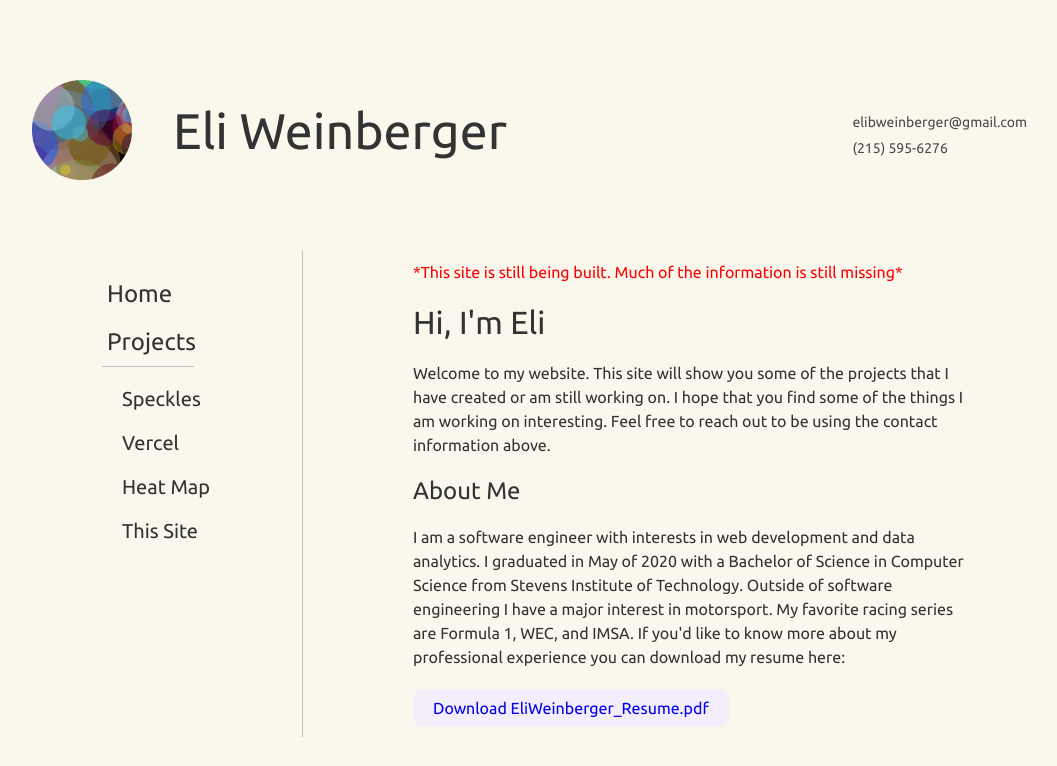
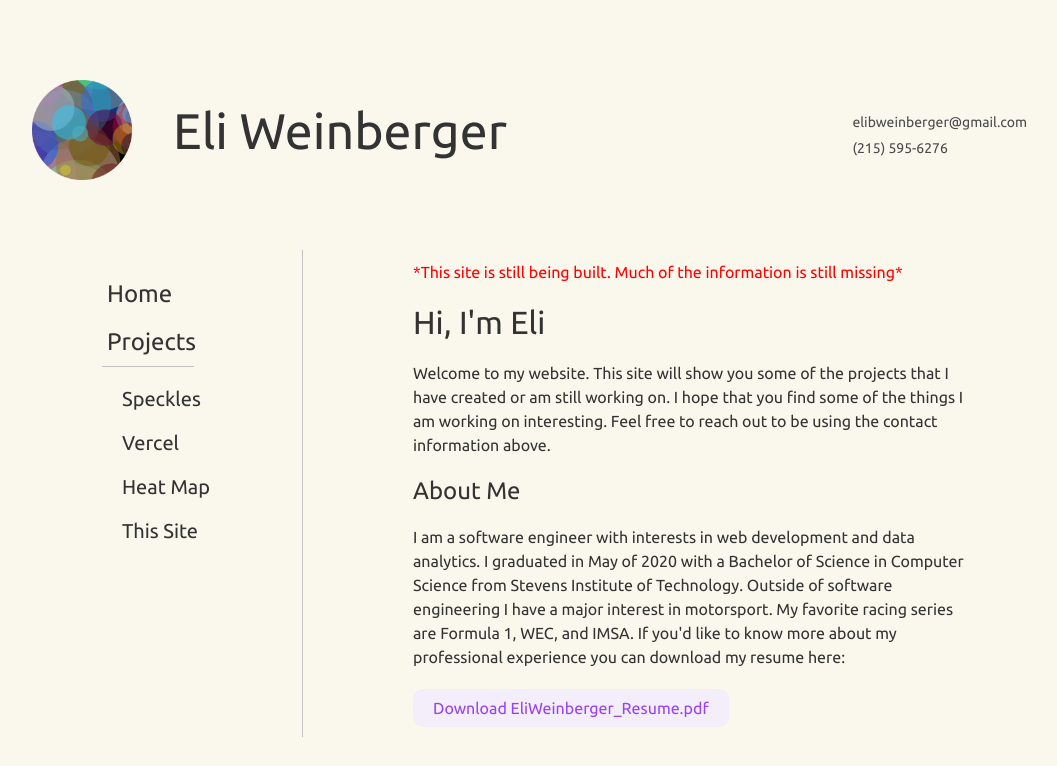
Before and after one commit to ebweinberger/eliWeinbergerWebsite, an Angular app: page / in a window 1280 px wide. Shown: the top 766 px of the page, without its empty margins (108-1165 px from the left). Built offline with nearby package versions, Linux system fonts and the light colour scheme.

Commit message:
fixed the text color of links from default to purple

```diff
--- a/src/app/home/home.component.css
+++ b/src/app/home/home.component.css
@@ -18,4 +18,5 @@ a{
   background-color: #f4edfa;
   border-radius: 10px;
   margin-right: auto;
+  color: #9842f5;
 }
--- a/src/app/project/project.component.css
+++ b/src/app/project/project.component.css
@@ -17,6 +17,7 @@
   background-color: #f4edfa;
   margin-right: auto;
   transition: .7s;
+  color: #9842f5;
 }
 
 :host ::ng-deep a:hover{
```
